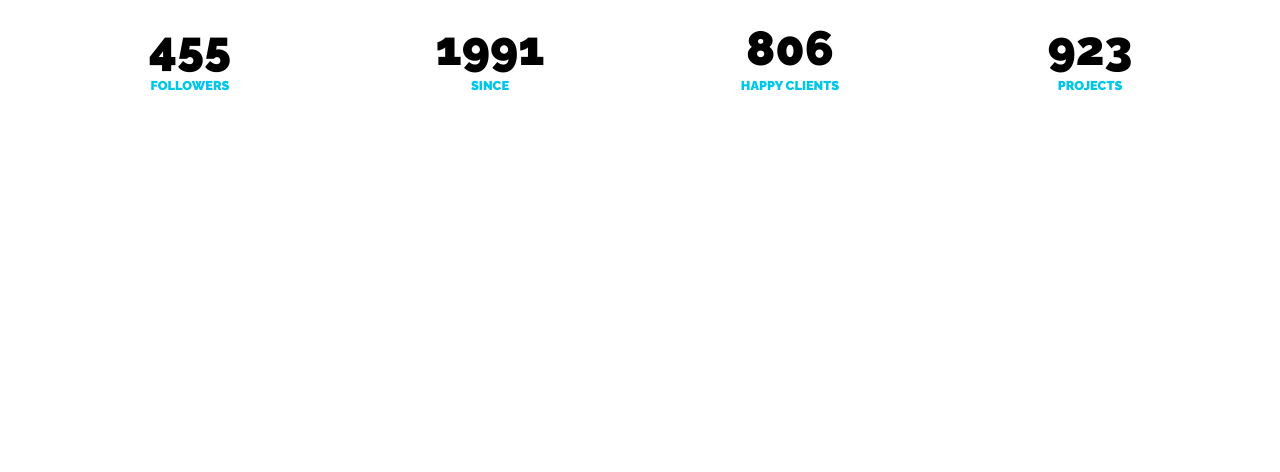
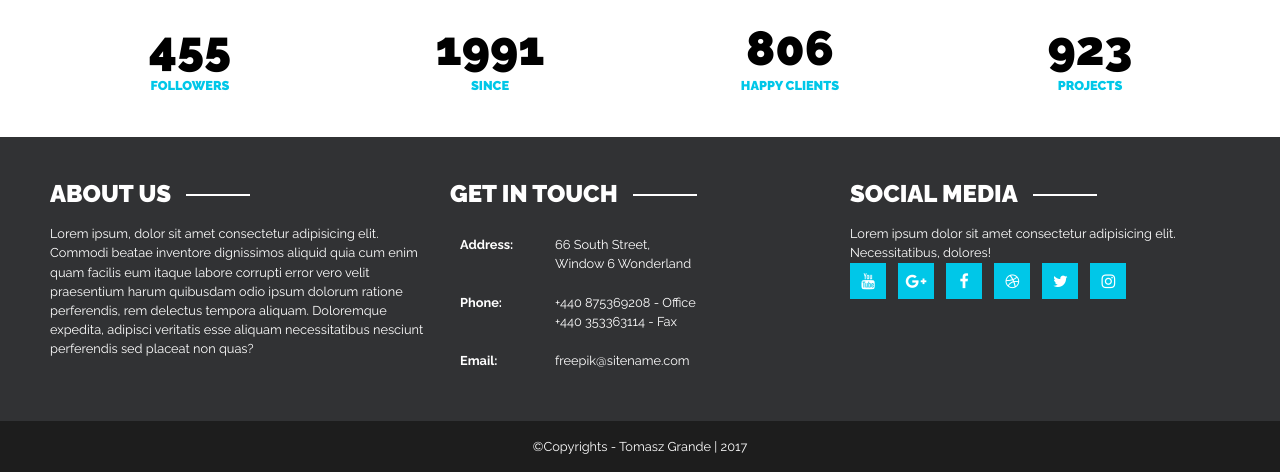
Before and after one commit to grande-tomasz/template-to-website-corporate-site, a website: page index.html in a window 1280 px wide. Shown: the part 2067-2539 px from the top of the page. Before the commit the page ends 2204 px from the top, so only its background shows below. Drawn offline with Linux system fonts and the light colour scheme.

Commit message:
Add footer section with styles

```diff
--- a/index.html
+++ b/index.html
@@ -229,5 +229,74 @@
         </div>
       </div>
     </section>
+    <!-- FOOTER SECTION -->
+    <section class="footer">
+      <div class="container">
+        <div class="row">
+          <div class="col col-s-12 col-m-12 col-l-4">
+            <h3>About us</h3>
+            <p>Lorem ipsum, dolor sit amet consectetur adipisicing elit. Commodi beatae inventore dignissimos aliquid quia cum enim quam facilis eum itaque labore corrupti error vero velit praesentium harum quibusdam odio ipsum dolorum ratione perferendis, rem delectus tempora aliquam. Doloremque expedita, adipisci veritatis esse aliquam necessitatibus nesciunt perferendis sed placeat non quas?</p>
+          </div>
+          <div class="col col-s-12 col-m-6 col-l-4">
+            <h3>Get in touch</h3>
+            <div class="row">
+              <div class="col col-3">
+                <span>Address:</span>
+              </div>
+              <div class="col col-9">
+                <span>
+                  66 South Street,<br>
+                  Window 6 Wonderland
+                </span>
+              </div>
+            </div>
+            <div class="row">
+              <div class="col col-3">
+                <span>Phone:</span>
+              </div>
+              <div class="col col-9">
+                <span>
+                  +440 875369208 - Office<br>
+                  +440 353363114 - Fax
+                </span>
+              </div>
+            </div>
+            <div class="row">
+              <div class="col col-3">
+                <span>Email:</span>
+              </div>
+              <div class="col col-9">
+                <span>freepik@sitename.com</span>
+              </div>
+            </div>
+          </div>
+          <div class="col col col-s-12 col-m-6 col-l-4">
+            <h3>Social media</h3>
+            <p>Lorem ipsum dolor sit amet consectetur adipisicing elit. Necessitatibus, dolores!</p>
+            <button class="btn-youtube">
+              <i class="fa fa-youtube"></i>
+            </button>
+            <button class="btn-google-plus">
+              <i class="fa fa-google-plus"></i>
+            </button>
+            <button class="btn-facebook">
+              <i class="fa fa-facebook"></i>
+            </button>
+            <button class="btn-dribbble">
+              <i class="fa fa-dribbble"></i>
+            </button>
+            <button class="btn-twitter">
+              <i class="fa fa-twitter"></i>
+            </button>
+            <button class="btn-instagram">
+              <i class="fa fa-instagram"></i>
+            </button>
+          </div>
+        </div>
+      </div>
+    </section>
+    <footer>
+      <p>&copy;Copyrights - Tomasz Grande | 2017</p>
+    </footer>
   </body>
 </html>
--- a/scss/_body.scss
+++ b/scss/_body.scss
@@ -4,3 +4,4 @@
 @import "body/gallery";
 @import "body/team";
 @import "body/promotion";
+@import "body/footer";
--- /dev/null
+++ b/scss/body/_footer.scss
@@ -0,0 +1,85 @@
+/* FOOTER */
+.footer,
+footer {
+  background-color: $clr-bg;
+  color: $clr-secondary;
+
+  p {
+    font-size: 0.8rem;
+    line-height: 1.2rem;
+  }
+}
+
+footer {
+  padding: 1rem;
+  text-align: center;
+  background-color: #1d1d1d;
+}
+
+.footer {
+  .container {
+    text-align: left;
+    margin: 0 auto;
+    padding: 2rem 0;
+  }
+  h3 {
+    margin-bottom: 1rem;
+    padding: 0;
+    font-size: 1.5rem;
+    font-weight: $fntw-black;
+    position: relative;
+    display: inline-block;
+
+    &::after {
+      content: '';
+      display: block;
+      background: $clr-secondary;
+      width: 4rem;
+      height: 2px;
+      position: absolute;
+      top: 50%;
+      left: calc(100% + 15px);
+    }
+  }
+  span {
+    font-size: 0.8rem;
+    font-weight: $fntw-normal;
+  }
+  .col-3 span {
+    font-weight: $fntw-bold;
+  }
+  .col-4 p {
+    margin-bottom: 1rem;
+  }
+  button {
+    margin-right: 0.5rem;
+    border-style: none;
+    width: 2.25rem;
+    height: 2.25rem;
+    line-height: 2.25rem;
+    font-size: 1rem;
+    background-color: $clr-hover;
+    color: $clr-secondary;
+    cursor: pointer;
+    transition-duration: $trn-duration;
+  }
+}
+
+.btn-youtube:hover {
+  background-color: #cd201f;
+}
+.btn-google-plus:hover {
+  background-color: #dd4b39;
+}
+.btn-facebook:hover {
+  background-color: #3b5998;
+}
+.btn-dribbble:hover {
+  background-color: #ea4c89;
+}
+.btn-twitter:hover {
+  background-color: #4099ff;
+}
+.btn-instagram:hover {
+  background-color: #e4405f;
+}
```
Also changed, not shown: css/style.css, 1 other file.
